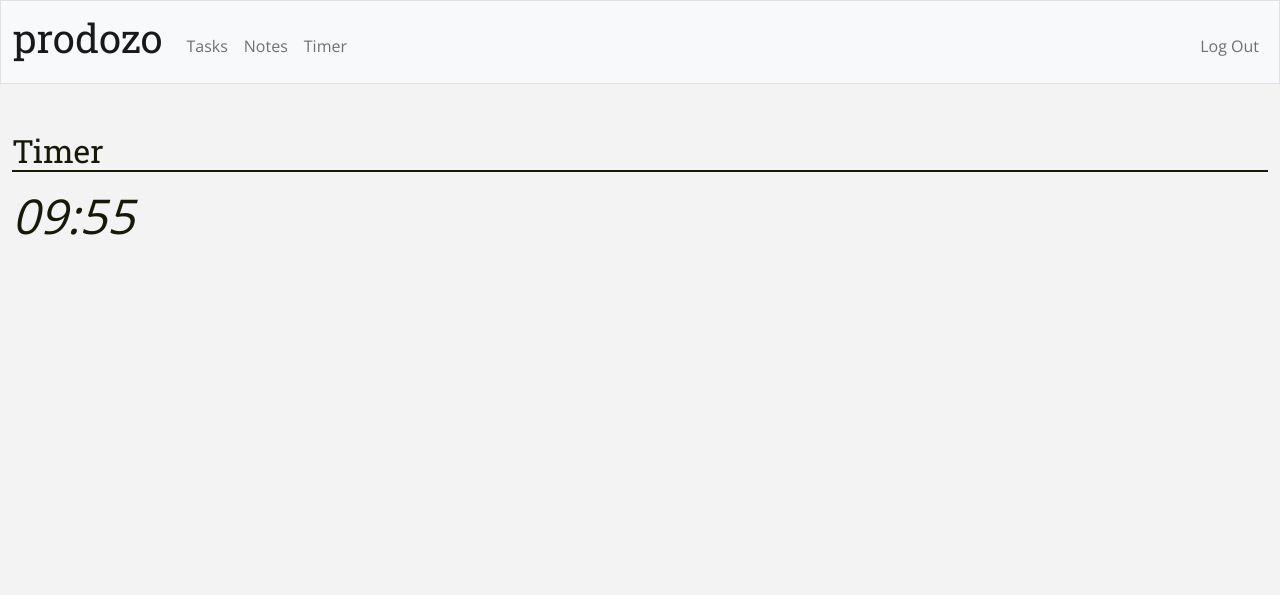
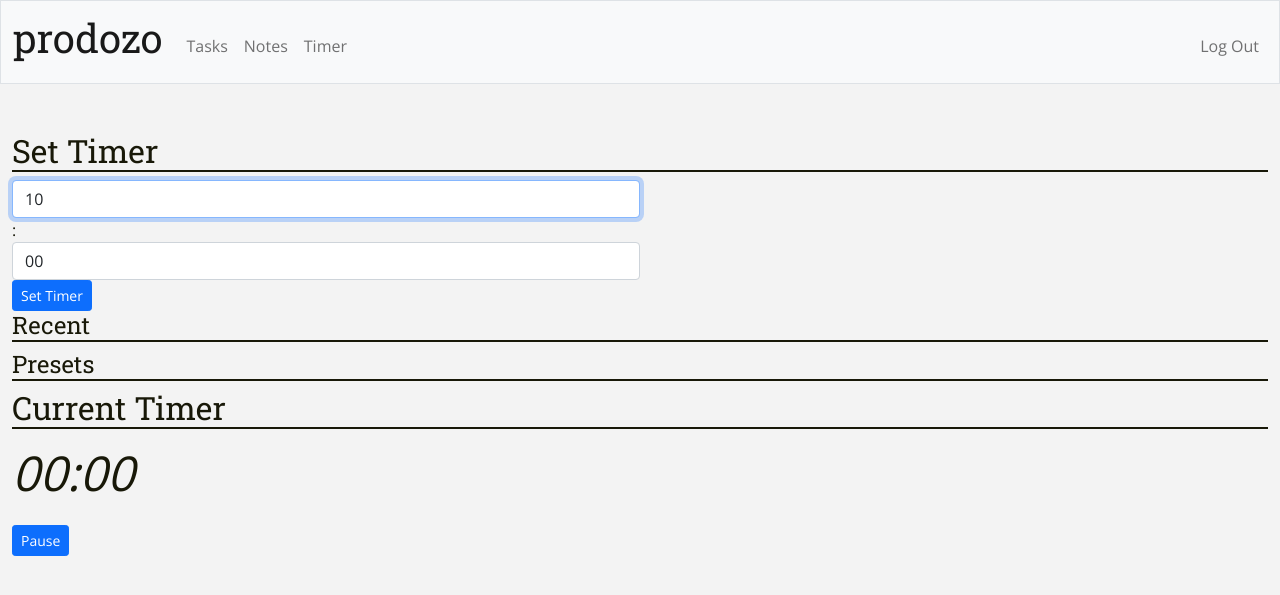
Before and after one commit to ThomasTerebesi/CS50_FinalProject, a Flask app: page /timer in a window 1280 px wide. Shown: the top 595 px of the page. Run offline with Flask 2, Linux system fonts and the light colour scheme; the visitor is signed in with stand-in values (Sample User, id 1).

Commit message:
Timer now can be set and paused on page

```diff
--- a/app.py
+++ b/app.py
@@ -249,13 +249,6 @@ def notes():
         return render_template("notes.html", notes=notes)
 
 
-@app.route("/timer")
-@login_required
-def timer():
-    # TODO
-    return render_template("timer.html")
-
-
 @app.route("/removenote", methods=["GET", "POST"])
 @login_required
 def remove_note():
@@ -436,3 +429,16 @@ def previous_status():
     else:
         flash("cannot move a task like this")
         return redirect("/tasks")
+
+
+@app.route("/timer")
+@login_required
+def timer():
+    # TODO
+    return render_template("timer.html")
+
+
+@app.route("/addtimer")
+@login_required
+def add_timer():
+    return()
--- a/static/timer.js
+++ b/static/timer.js
@@ -1,26 +1,74 @@
-// Based on the following tutorial: https://youtu.be/x7WJEmxNlEs
+const set_button = document.getElementById('set');
+set_button.addEventListener('click', timer, false);
 
-const startingMinutes = 10;
-let time = startingMinutes * 60;
 
-const countdownEl = document.getElementById('timer');
+const pause_button = document.getElementById('pause');
+pause_button.addEventListener('click', togglePause, false);
 
-setInterval(updateCountdown, 1000);
 
+let timerInterv;
+let isPaused = false;
+
+
+function timer() {
+    // Timer based on the following tutorial: https://youtu.be/x7WJEmxNlEs
+
+    // If another interval is already set, clear that interval before starting a new one
+    if (timerInterv) {
+        clearInterval(timerInterv);
+    }
+
+    // Get minutes and seconds from document and store them as integer values
+    const userMinutes = parseInt(document.getElementById("min").value);
+    const userSeconds = parseInt(document.getElementById("sec").value);
+
+    // Calculate total time in seconds
+    let time = (userMinutes * 60) + userSeconds;
+
+    // Get the element that is going to be changed each second
+    const countdownElement = document.getElementById('timer');
+
+    // Set an interval that ticks every second
+    timerInterv = setInterval(updateCountdown, 1000);
+
+    // Execute the following code each time the interval ticks
     function updateCountdown() {
+
+        // Check if the countdown is paused
+        if(!isPaused) {
+
+            // Resolve total time back to minutes and seconds
             let minutes = Math.floor(time / 60);
             let seconds = time % 60;
 
+            // If minutes or seconds have less than two digits, add a leading zero
+            minutes = minutes < 10 ? '0' + minutes : minutes;
             seconds = seconds < 10 ? '0' + seconds : seconds;
-    minutes = minutes < 10 ? '0' + minutes : minutes;
 
-    countdownEl.innerHTML = `${minutes}:${seconds}`;
+            // Update the element
+            countdownElement.innerHTML = `${minutes}:${seconds}`;
 
+            // Check if time is still greater than zero
             if (time > 0) {
                 time--;
             }
             else {
-        // TODO: Play sound? Alert?
+                // TODO: Play sound? Alert? Flash "00:00" a couple of times?
                 alert("TIME'S UP!");
+                clearInterval(timerInterv);
+                return;
             }
         }
+    }
+}
+
+
+function togglePause() {
+    if (isPaused) {
+        isPaused = false;
+        pause_button.innerHTML = 'Pause';
+    } else {
+        isPaused = true;
+        pause_button.innerHTML = 'Continue';
+    }
+}
--- a/templates/timer.html
+++ b/templates/timer.html
@@ -6,8 +6,32 @@
 
 {% block main %}
     <h2>
-        Timer
+        Set Timer
     </h2>
-    <p class="timer" id="timer"></p>
+    <form action="/addtimer" method="post">
+        <div class="form-row">
+            <div class="col-6">
+                <input autocomplete="off" autofocus class="form-control" name="min" placeholder="min" id="min" type="text" value="10">
+            </div>
+            :
+            <div class="col-6">
+                <input autocomplete="off" autofocus class="form-control" name="sec" placeholder="sec" id="sec" type="text" value="00">
+            </div>
+        </div>
+        <button class="btn btn-primary btn-sm" type="button" id="set">Set Timer</button>
+    </form>
+    <h4>
+        Recent
+    </h4>
+    <h4>
+        Presets
+    </h4>
+    <h2>
+        Current Timer
+    </h2>
+    <p class="timer" id="timer">00:00</p>
+    <form>
+        <button class="btn btn-primary btn-sm" type="button" id="pause">Pause</button>
+    </form>
     <script src="{{url_for('static', filename='timer.js')}}"></script>
 {% endblock %}
```
Lines whose indentation alone changed are shown as unchanged.
